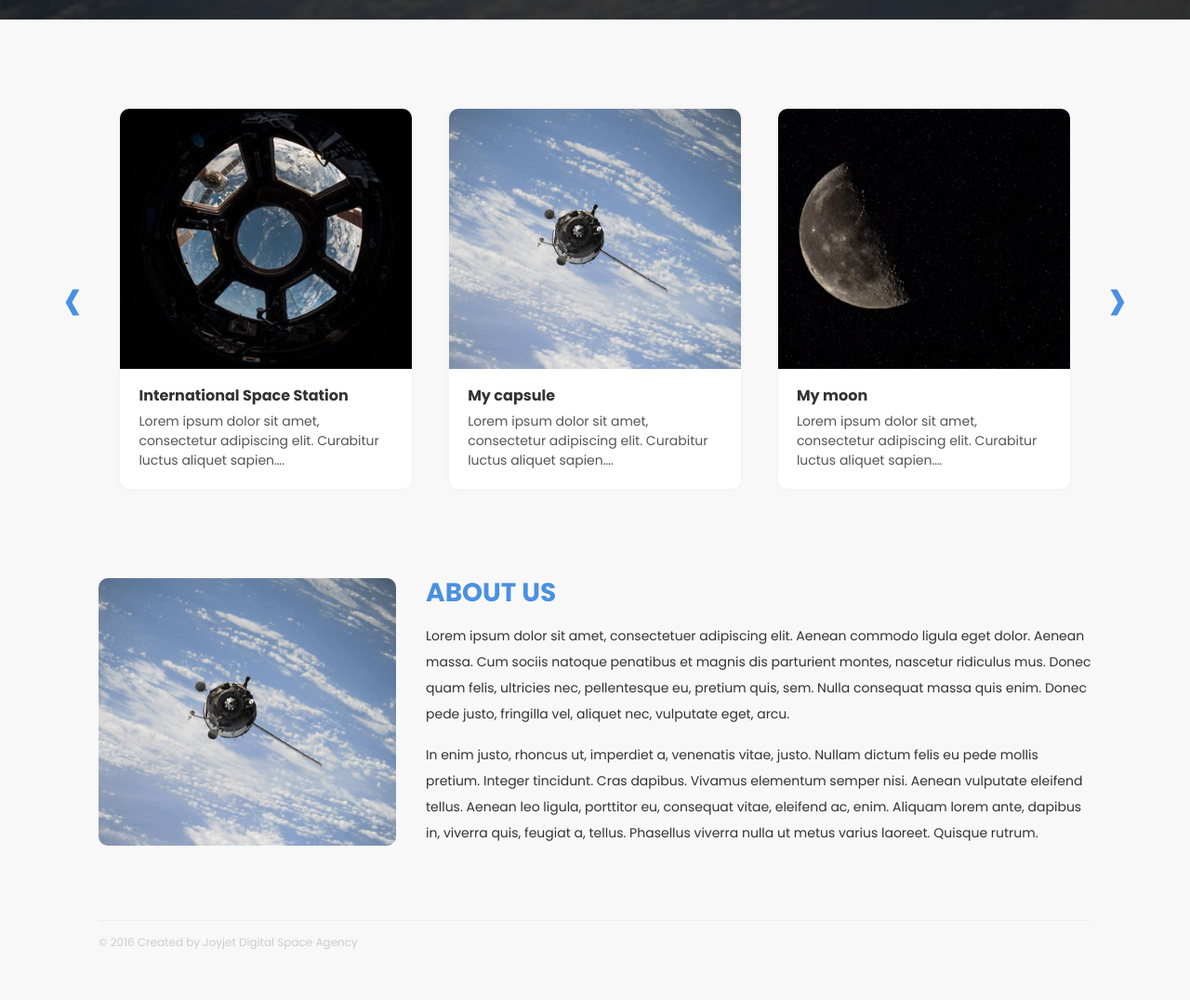
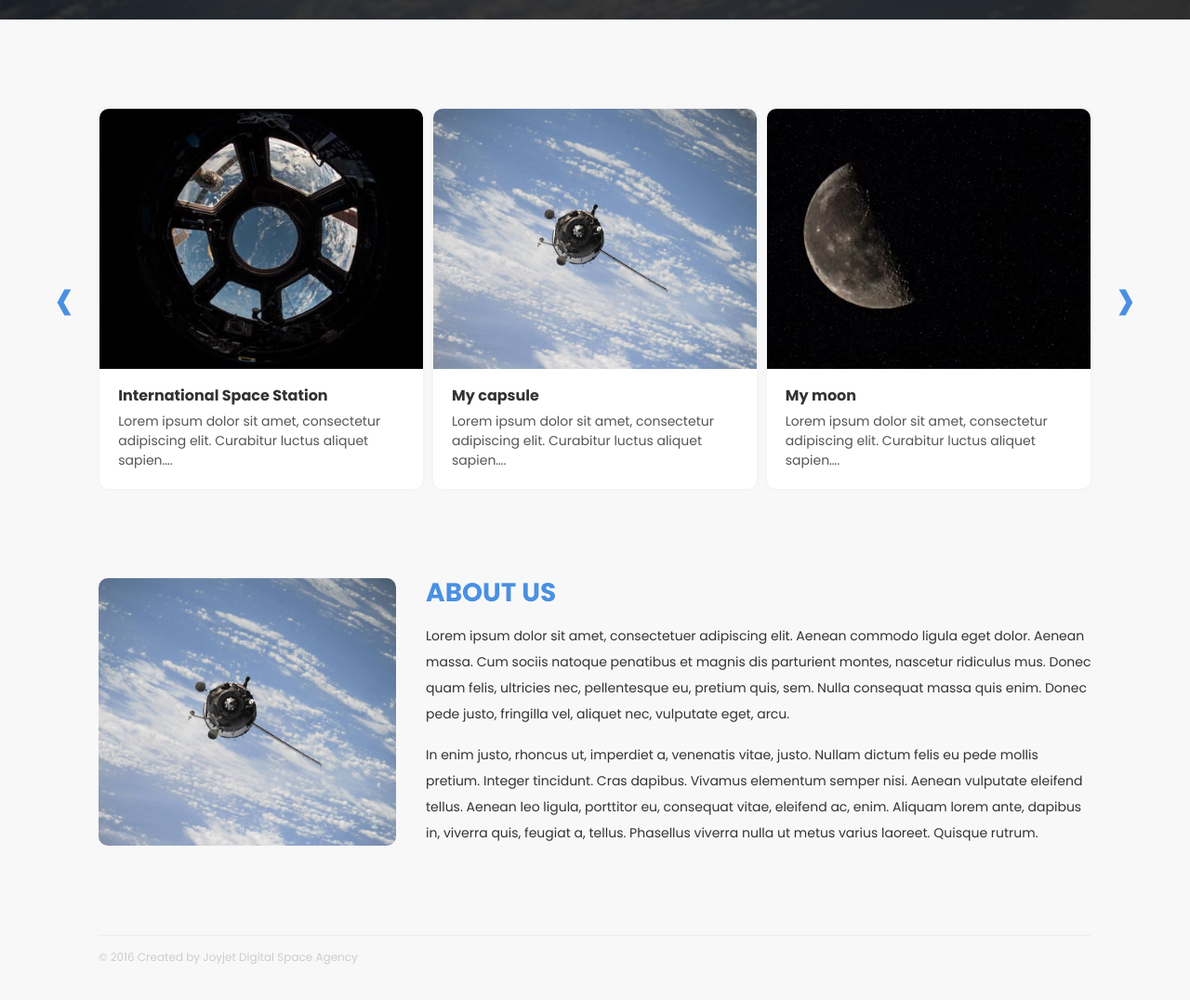
Before and after one commit to lucasnr/joyjet-frontend-challenge, a website: page src/index.html in a window 1280 px wide. Shown: the part 512-1588 px from the top of the page at 93% size. Drawn offline with Linux system fonts and the light colour scheme.

Commit message:
Add Internet Explorer support

```diff
--- a/src/assets/sass/about.scss
+++ b/src/assets/sass/about.scss
@@ -5,17 +5,24 @@
     display: flex;
   }
 
+  & > * {
+    flex: 1;
+  }
+
   .about__image {
-    border-radius: 10px;
+    background-image: url(../img/capsule.jpg);
+    background-position: center;
+    background-size: cover;
+    border-radius: 0.625rem;
+    height: 21rem;
     margin-bottom: 2rem;
-    object-fit: cover;
-    object-position: center;
     width: 100%;
 
     @media (min-width: 576px) {
+      height: auto;
       margin-bottom: 0;
       margin-right: 2rem;
-      max-width: 320px;
+      max-width: 20rem;
     }
   }
 
--- a/src/assets/sass/card.scss
+++ b/src/assets/sass/card.scss
@@ -3,9 +3,13 @@
   border-radius: 10px;
   box-shadow: 0px 0px 4px #ededed;
   display: grid;
-  margin: auto;
-  max-width: 340px;
+  margin: 0px;
+  max-width: 21.25rem;
   overflow: hidden;
+
+  @media (min-width: 576px) {
+    max-width: none;
+  }
 
   .card__image {
     object-fit: cover;
--- a/src/assets/sass/carousel.scss
+++ b/src/assets/sass/carousel.scss
@@ -3,17 +3,28 @@
 .carousel {
   .carousel__content {
     align-items: flex-start;
-    justify-content: space-between;
+    display: flex;
+    flex-flow: row wrap;
+    justify-content: center;
 
     @media (min-width: 576px) {
-      display: grid;
-      gap: 1.5rem;
-      grid-gap: 1.5rem;
-      grid-template-columns: repeat(2, 1fr);
+      justify-content: space-between;
     }
 
-    @media (min-width: 768px) {
-      display: flex;
+    @media (min-width: 576px) and (max-width: 992px) {
+      & > * {
+        width: calc(50% - 0.75rem);
+
+        &:nth-child(3n) {
+          margin-top: 1.5rem;
+        }
+      }
+    }
+
+    @media (min-width: 992px) {
+      & > * {
+        width: calc(33.33% - 0.5rem);
+      }
     }
 
     @media (min-width: 1200px) {
@@ -27,29 +38,23 @@
 
       &::before {
         content: '‹';
-        margin-left: calc(-1rem - 23px);
+        margin-left: -3rem;
         margin-right: 1rem;
       }
 
       &::after {
         content: '›';
         margin-left: 1rem;
-        margin-right: calc(-1rem - 23px);
+        margin-right: -3rem;
       }
     }
   }
 
-  .carousel__item {
-    & + .carousel__item {
-      display: none;
+  .carousel__item + .carousel__item {
+    display: none;
 
-      @media (min-width: 576px) {
-        display: block;
-      }
-
-      @media (min-width: 768px) {
-        margin-left: 1rem;
-      }
+    @media (min-width: 576px) {
+      display: block;
     }
   }
 
--- a/src/assets/sass/header.scss
+++ b/src/assets/sass/header.scss
@@ -194,18 +194,20 @@
       }
 
       &.full {
-        display: grid;
-        grid-template-columns: 1fr 1fr;
-        grid-template-rows: auto 1fr;
+        align-items: flex-start;
+        display: flex;
+        flex-flow: row wrap;
         height: 100%;
         transition: none;
 
         .header__nav {
-          display: grid !important;
-          gap: 1.5rem;
-          grid-gap: 1.5rem;
-          grid-row: 2;
-          grid-column: 1 / 3;
+          display: block !important;
+          flex-basis: 100%;
+          order: 3;
+
+          .header__nav__item + .header__nav__item {
+            margin-top: 1.5rem;
+          }
 
           .header__nav__link {
             font-size: 1.5rem;
--- a/src/assets/sass/styles.scss
+++ b/src/assets/sass/styles.scss
@@ -34,20 +34,20 @@ button {
   padding: 3rem 0px;
 
   .container {
-    display: grid;
-    gap: 3rem;
-    grid-gap: 3rem;
     margin: auto;
-    max-width: 1100px;
+    max-width: 68.75rem;
     padding: 0px 1rem;
+
+    & > * + * {
+      margin-top: 3rem;
+    }
   }
 
   @media (min-width: 576px) {
     padding: 6rem 0px;
 
-    .container {
-      gap: 6rem;
-      grid-gap: 6rem;
+    .container > * + * {
+      margin-top: 6rem;
     }
   }
 }
--- a/src/index.html
+++ b/src/index.html
@@ -77,6 +77,7 @@
         </div>
       </div>
     </header>
+
     <main class="main">
       <div class="container">
         <section class="carousel">
@@ -139,14 +140,11 @@
             <button class="carousel__button"></button>
           </div>
         </section>
+
         <section class="about">
-          <img
-            class="about__image"
-            src="./assets/img/capsule.jpg"
-            alt="My capsule"
-          />
+          <div class="about__image"></div>
 
-          <div>
+          <article>
             <h2 class="about__title">About us</h2>
             <p class="about__text">
               Lorem ipsum dolor sit amet, consectetuer adipiscing elit. Aenean
@@ -165,8 +163,9 @@
               feugiat a, tellus. Phasellus viverra nulla ut metus varius
               laoreet. Quisque rutrum.
             </p>
-          </div>
+          </article>
         </section>
+
         <footer class="footer">
           © 2016 Created by Joyjet <br />Digital Space Agency
         </footer>
```
Also changed, not shown: src/assets/css/styles.css.
